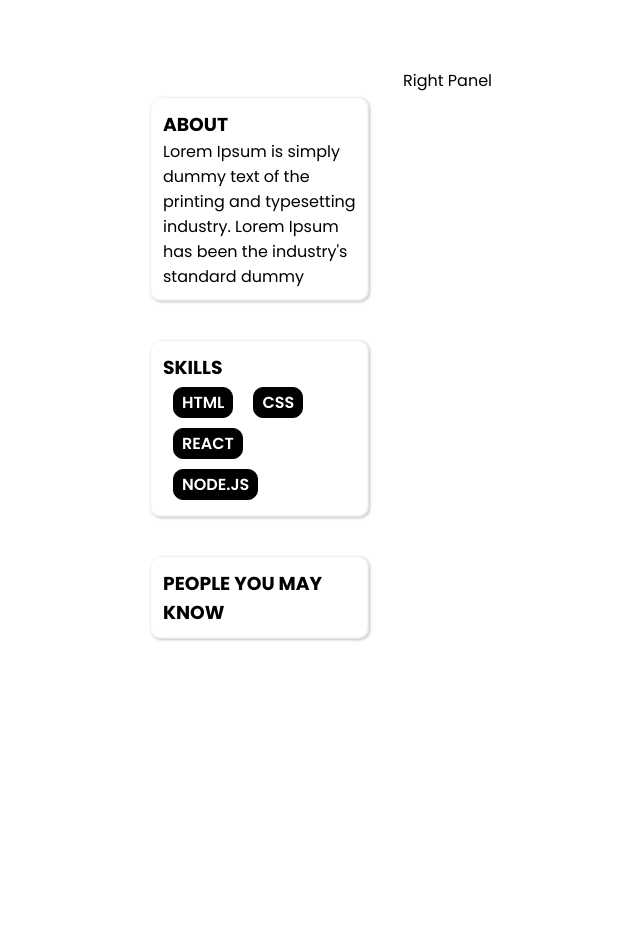
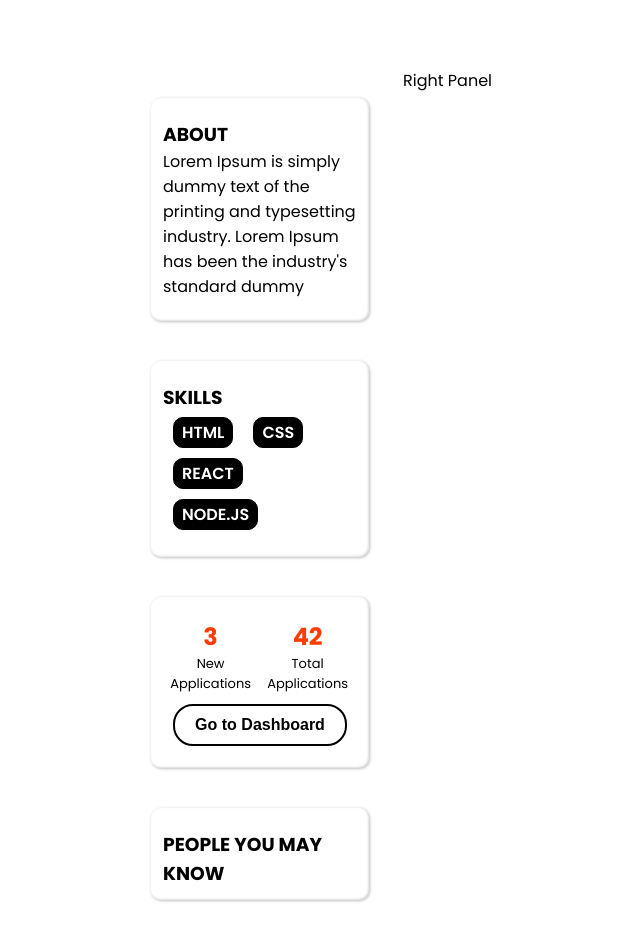
Before and after one commit to TnP-MACE/macebook-frontend, a React (Create React App) app: page /profile in a window 1280 px wide. Shown: the part 500-1440 px from the top of the page, without its empty margins (11-651 px from the left). Before the commit the page ends 1193 px from the top, so only its background shows below. Built offline with nearby package versions, Linux system fonts and the light colour scheme.

Commit message:
Add applications section

```diff
--- a/src/pages/Profile/Profile.js
+++ b/src/pages/Profile/Profile.js
@@ -57,6 +57,25 @@ class Profile extends Component {
               </div>
               <div className="card-container">
                 <Card>
+                  <div className="profile-applicationContainer">
+                    <div className="profile-appCount">
+                      <div className="profile-appContent">
+                        <h2>3</h2>
+                        <p>New Applications</p>
+                      </div>
+                      <div className="profile-appContent">
+                        <h2>42</h2>
+                        <p>Total Applications</p>
+                      </div>
+                    </div>
+                    <div className="profile-dashboardbtnContainer">
+                      <button>Go to Dashboard</button>
+                    </div>
+                  </div>
+                </Card>
+              </div>
+              <div className="card-container">
+                <Card>
                   <h3>PEOPLE YOU MAY KNOW</h3>
                 </Card>
               </div>
--- a/src/pages/Profile/Profile.scss
+++ b/src/pages/Profile/Profile.scss
@@ -59,7 +59,7 @@
     span{
         font-weight: 300;
         &.userConnections{
-            color: red;
+            color: $color-orange;
             font-weight: 600;
             font-style: normal;
         }
@@ -109,13 +109,18 @@
         padding: 10px;
         margin: 20px 0px;
         h3{
+            padding-top: 10px;
             text-transform: uppercase;
+        }
+        p{
+            padding-bottom: 10px;
         }
         .profile-skillsContainer{
             display: flex;
             justify-content: left;
             align-items: center;
             flex-wrap: wrap;
+            padding-bottom: 10px;
             .profile-skills{
                 color: $color-white;
                 background-color: $color-black;
@@ -127,6 +132,38 @@
                 text-transform: uppercase;
             }
         }
+        .profile-applicationContainer{
+            padding: 10px 0px;
+            display: flex;
+            justify-content: center;
+            align-items: center;
+            flex-direction: column;
+            .profile-appCount{
+                display: flex;
+                justify-content: space-between;
+                align-items: center;
+                .profile-appContent{
+                    text-align: center;
+                    h2{
+                        color: $color-orange;
+                    }
+                    p{
+                        font-size: $font-size-sm;
+                    }
+                }
+            }
+            .profile-dashboardbtnContainer{
+                button{
+                    padding: 10px 20px;
+                    font-weight: 700;
+                    font-size: $font-size-regular;
+                    color: $color-black;
+                    background-color: $color-white;
+                    border: 2px solid $color-black;
+                    border-radius: 20px;
+                }
+            }
+        }
     }
 }
 .profile-rightpanel{
```
